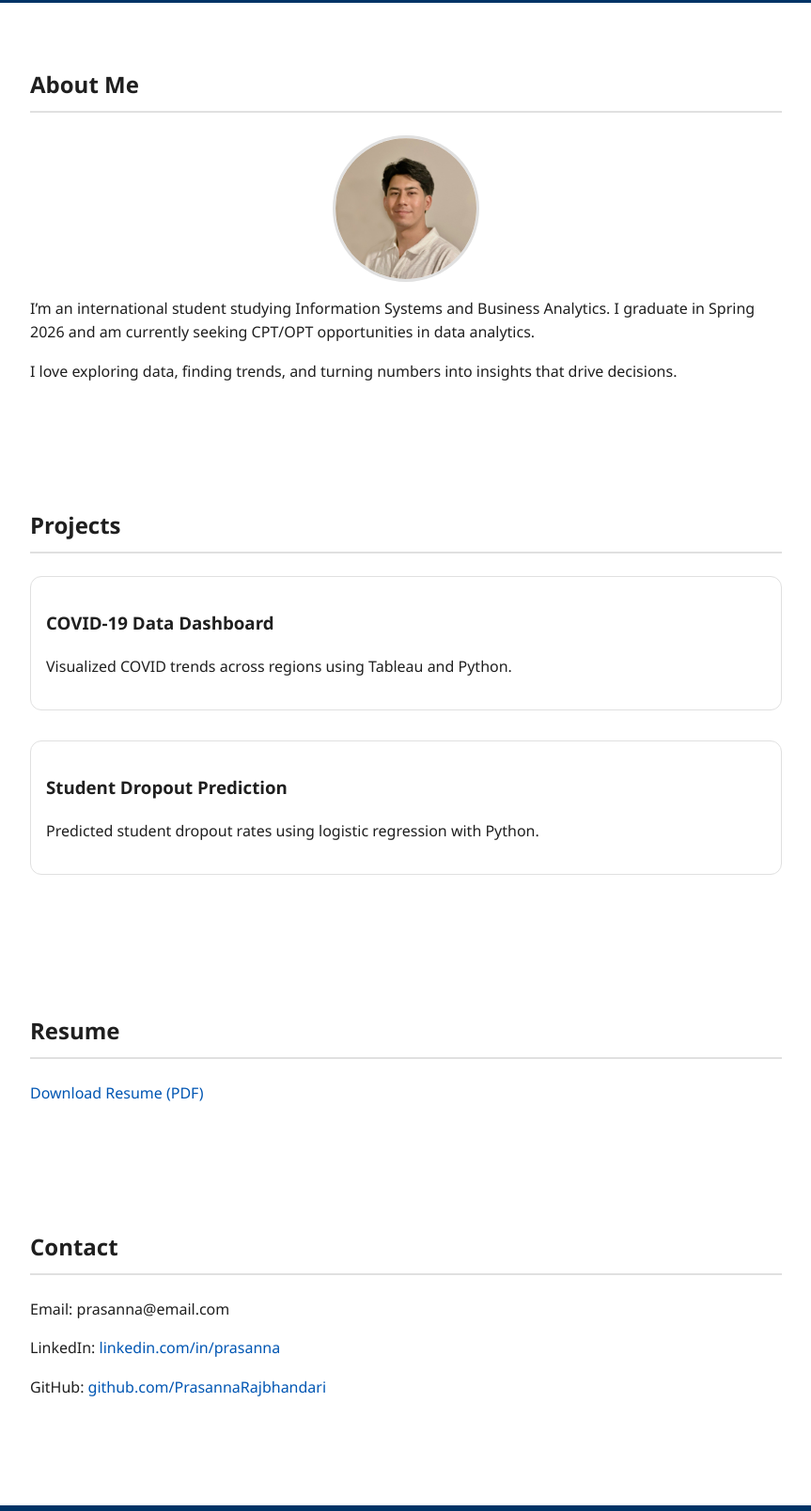
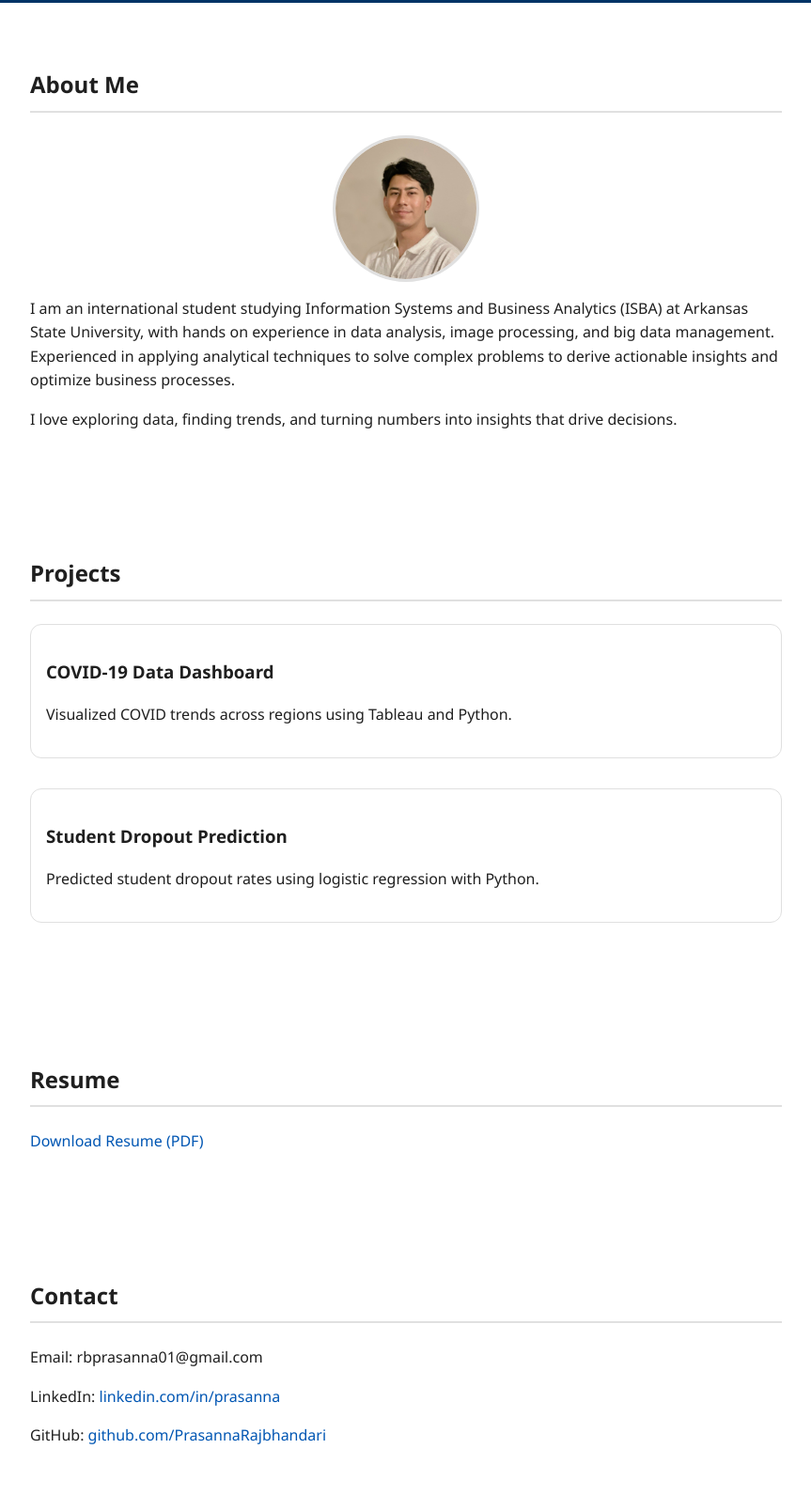
Before and after one commit to PrasannaRajbhandari/prasannarajbhandari.github.io, a plain HTML site: page index.html in a window 1280 px wide. Shown: the part 222-1830 px from the top of the page at 94% size, without its empty margins (208-1071 px from the left). Drawn offline with Linux system fonts and the light colour scheme.

Commit message:
Update index.html content

```diff
--- a/index.html
+++ b/index.html
@@ -22,7 +22,9 @@
     <h2>About Me</h2>
     <img src="Profile.png" alt="Prasanna Rajbhandari" class="profile-photo">
     <p>
-      I’m an international student studying Information Systems and Business Analytics. I graduate in Spring 2026 and am currently seeking CPT/OPT opportunities in data analytics.
+      I am an international student studying Information Systems and Business Analytics (ISBA) at Arkansas State University, with hands on experience in data
+      analysis, image processing, and big data management. Experienced in applying analytical techniques to solve complex problems to
+      derive actionable insights and optimize business processes.
     </p>
     <p>
       I love exploring data, finding trends, and turning numbers into insights that drive decisions.
@@ -48,8 +50,8 @@
 
   <section id="contact">
     <h2>Contact</h2>
-    <p>Email: prasanna@email.com</p>
-    <p>LinkedIn: <a href="https://linkedin.com/in/prasanna" target="_blank">linkedin.com/in/prasanna</a></p>
+    <p>Email: rbprasanna01@gmail.com</p>
+    <p>LinkedIn: <a href="https://www.linkedin.com/in/prasanna-rajbhandari-058a65205/" target="_blank">linkedin.com/in/prasanna</a></p>
     <p>GitHub: <a href="https://github.com/PrasannaRajbhandari" target="_blank">github.com/PrasannaRajbhandari</a></p>
   </section>
 
```
